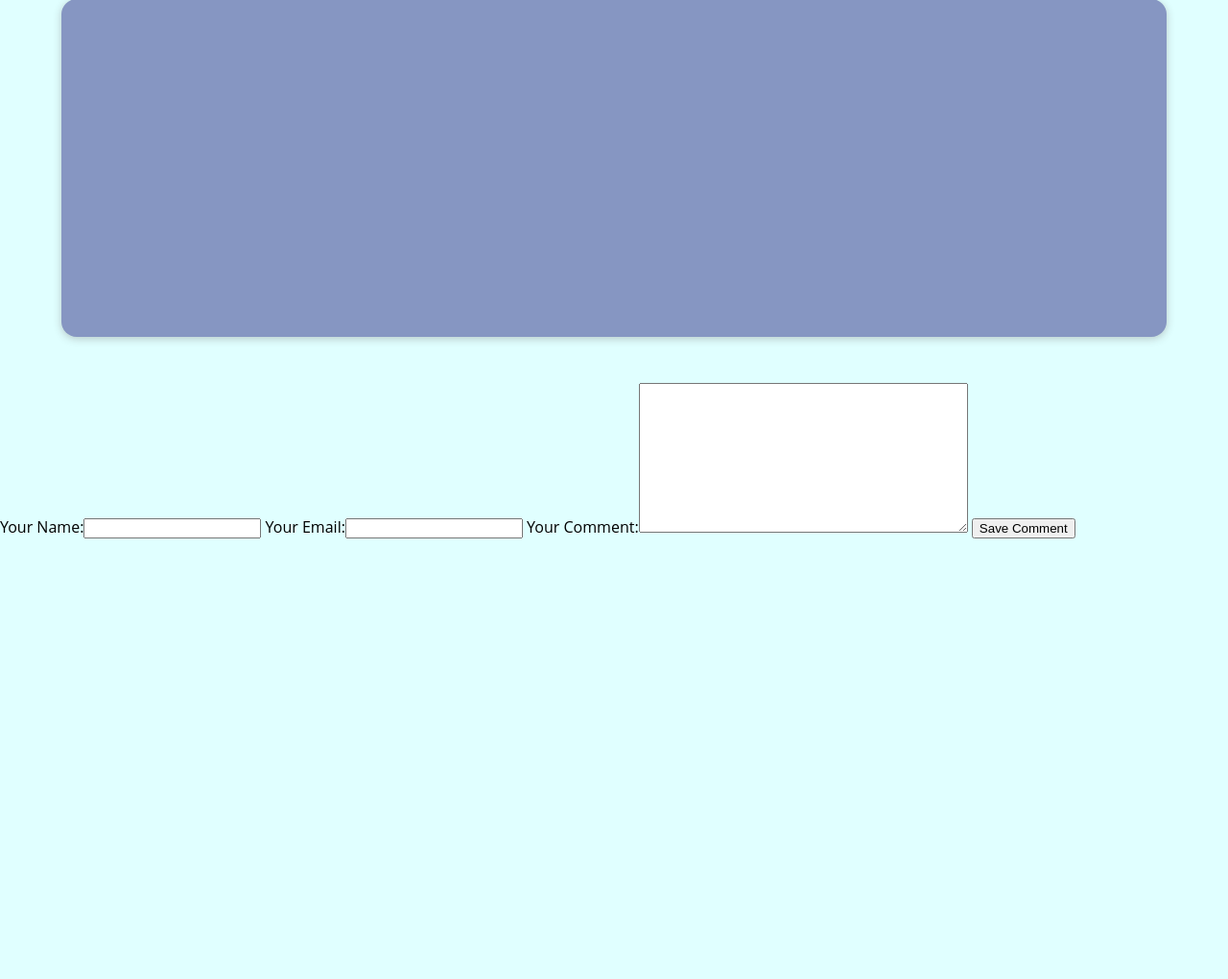
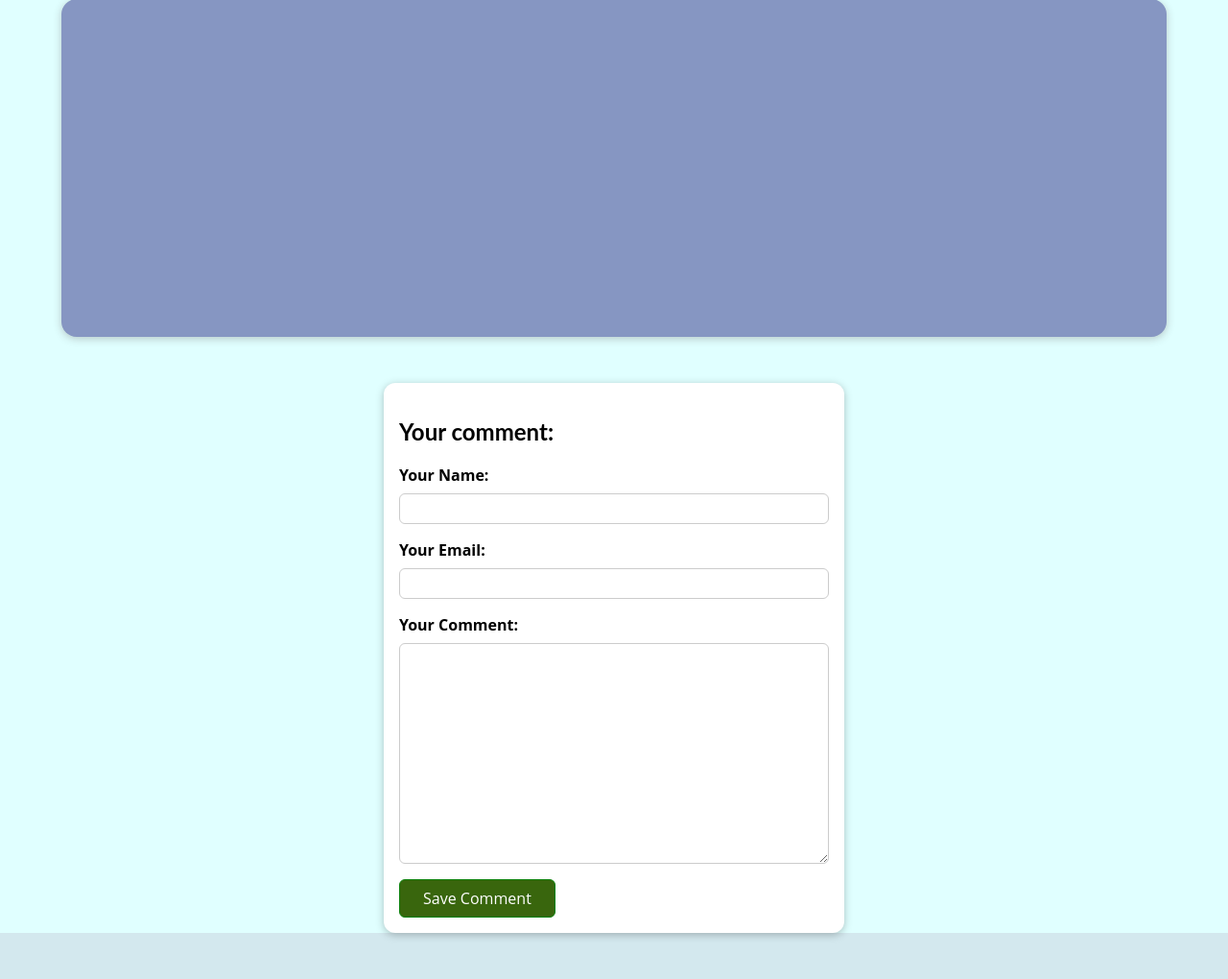
Before and after one commit to StefanGriffin/My_Site, a Django app: template blog/templates/blog/post-detail.html in a window 1280 px wide. Shown: the part 609-1629 px from the top of the page at 96% size. Before the commit the page ends 1170 px from the top, so only its background shows below. Run offline with Django 3.2, Linux system fonts and the light colour scheme; the template is opened without the code that fills it: values that come from a table or form of the project are taken from there, others are empty.

Commit message:
Added css style on the detail form

```diff
--- a/blog/static/blog/post-detail.css
+++ b/blog/static/blog/post-detail.css
@@ -81,3 +81,51 @@
     padding: 0.5rem 1rem;
     border-radius: 8px;
 }
+
+
+#comment-form {
+    margin: 3rem auto;
+    width: 90%;
+    max-width: 30rem;
+    border-radius: 12px;
+    background-color: white;
+    box-shadow: 0 2px 8px rgba(0, 0, 0, 0.25);
+    padding: 1rem;
+}
+
+#comment-form button {
+    font: inherit;
+    background-color: rgb(57, 102, 13);
+    color: white;
+    border: 1px solid rgb(11, 129, 11);
+    padding: 0.5rem 1.5rem;
+    border-radius: 6px;
+    cursor: pointer;
+}
+
+#comment-form button:hover,
+#comment-form button:active {
+    background-color: rgb(111, 197, 25);
+    border-color: rgb(111, 197, 25);;
+}
+
+.form-control {
+    margin-bottom: 1rem;
+
+}
+
+.form-control label {
+    font-weight: bold;
+    margin-bottom: 0.5rem;
+    display: block;
+}
+
+.form-control input,
+.form-control textarea {
+    display: block;
+    width: 100%;
+    font: inherit;
+    padding: 0.25rem;
+    border-radius: 6px;
+    border: 1px solid #ccc;
+}
--- a/blog/templates/blog/post-detail.html
+++ b/blog/templates/blog/post-detail.html
@@ -30,12 +30,18 @@
   {{ post.content|linebreaks }}
 </main>
 
-<div>
+<section id="comment-form">
+    <h2>Your comment:</h2>
     <form>
-        {{ comment_form }}
+        {% for form_field in comment_form %}
+            <div class="form-control">
+                {{ form_field.label_tag }}
+                {{ form_field }}
+                {{ form_field.errors }}
+            </div>
+        {% endfor %}
         <button>Save Comment</button>
     </form>
-
-</div>
+</section>
 
 {% endblock %}
```
